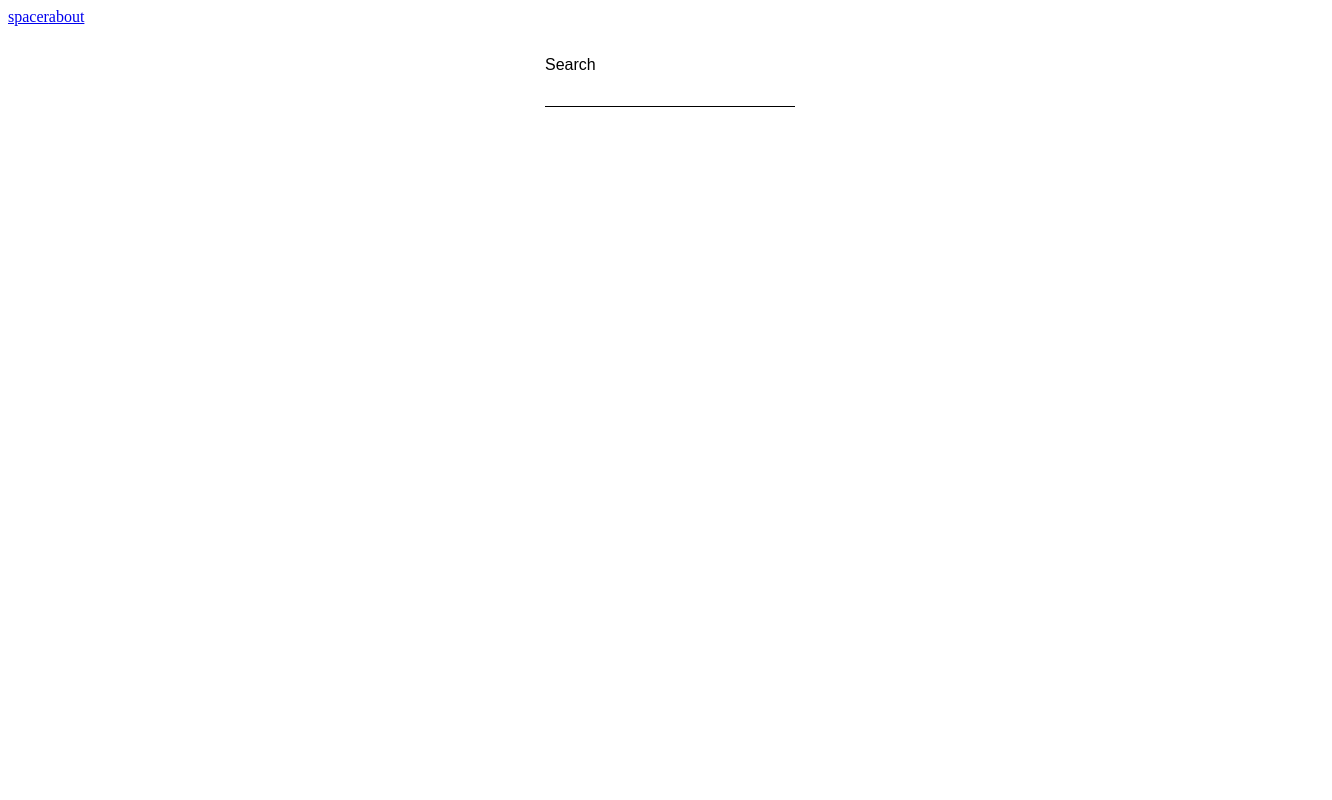
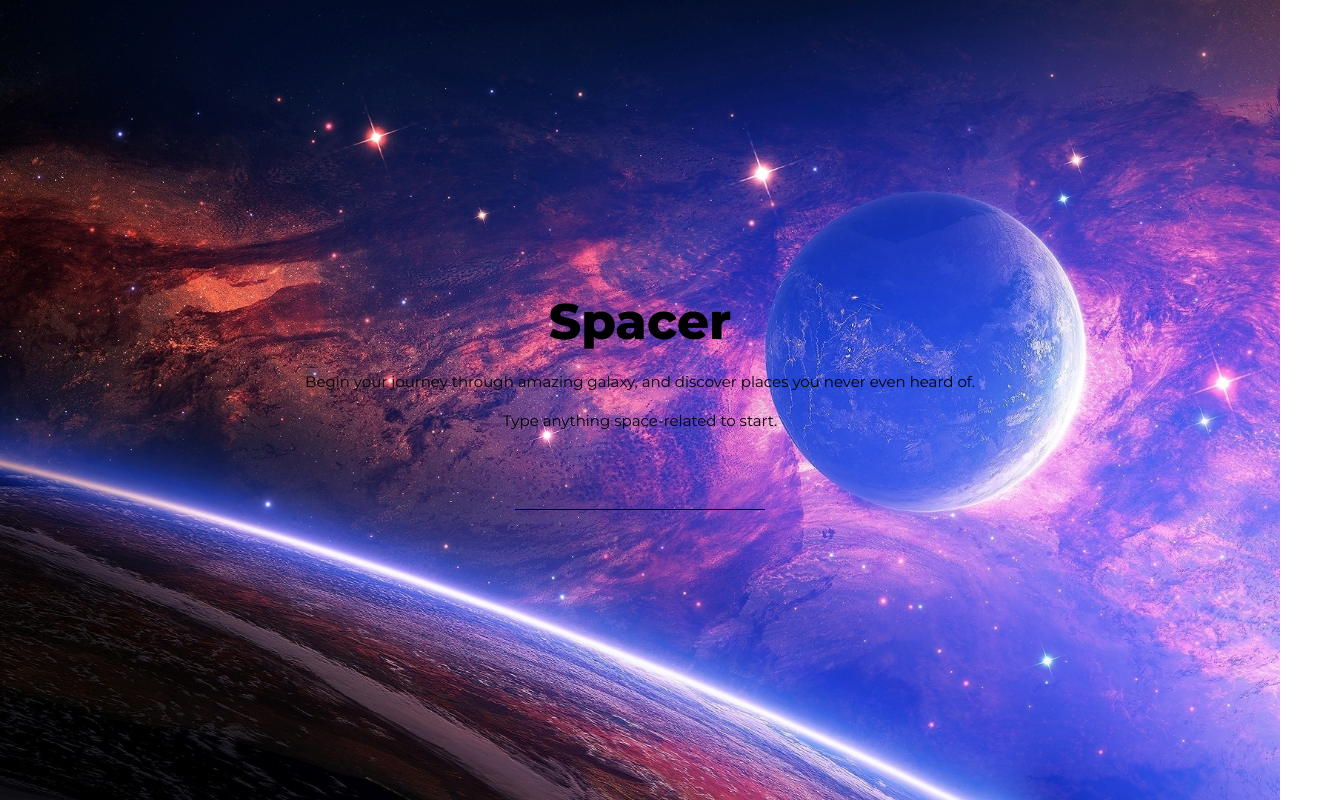
Before and after one commit to PiotrZdziarski/spacervue, a Vue app: page / in a window 1280 px wide. Shown: the whole page, 1332 px wide, since content can reach past the window. Built offline with nearby package versions, Linux system fonts and the light colour scheme.

Commit message:
Add basic styles

```diff
--- a/src/App.vue
+++ b/src/App.vue
@@ -1,14 +1,22 @@
 <template>
 <div class="app">
   <div class="nav">
-    <router-link to="/">spacer</router-link>
-    <router-link to="/about">about</router-link>
+<!--    <router-link to="/">spacer</router-link>
+    <router-link to="/about">about</router-link>-->
   </div>
   <router-view></router-view>
 </div>
 </template>
 
 
-<style lang="scss" scoped>
-
+<style lang="scss">
+  @import url('https://fonts.googleapis.com/css?family=Montserrat:300,400,600,800');
+  * {
+    box-sizing: border-box;
+  }
+  body {
+    margin: 0;
+    padding: 0;
+    font-family: Montserrat, sans-serif;
+  }
 </style>
--- /dev/null
+++ b/src/components/Claim.vue
@@ -0,0 +1,38 @@
+<template>
+    <div class="claimwrapper">
+        <h1 class="claim">Spacer</h1>
+        <p class="subclaim">
+            Begin your journey through amazing galaxy,
+            and discover places you never even heard of.
+        </p>
+        <p class="subclaim">
+            Type anything space-related to start.
+        </p>
+    </div>
+</template>
+
+<script>
+    export default {
+        name: "Claim"
+    }
+</script>
+
+<style lang="scss" scoped>
+    .claimwrapper {
+        display: flex;
+        text-align: center;
+        flex-direction: column;
+        justify-content: center;
+        align-items: center;
+    }
+
+    .claim {
+        font-size: 50px;
+        margin:0;
+    }
+
+    .subclaim {
+        margin: 20px 0 0 0;
+        font-size: 15px;
+    }
+</style>
--- /dev/null
+++ b/src/components/SearchInput.vue
@@ -0,0 +1,36 @@
+<template>
+    <div class="searchWrapper">
+        <input
+            id="search"
+            v-model="searchValue"
+            name="search"
+            @input="handleInput"
+        />
+    </div>
+</template>
+
+<script>
+    export default {
+        name: "SearchInput"
+    }
+</script>
+
+<style lang="scss" scoped>
+    .searchWrapper {
+        width: 250px;
+        margin-top: 50px;
+        display: flex;
+        flex-direction: column;
+    }
+
+    input {
+        height: 30px;
+        border: 0;
+        background: none;
+        border-bottom: 1px solid black;
+    }
+
+    label {
+        font-family: Montserrat, sans-serif;
+    }
+</style>
--- a/src/router.js
+++ b/src/router.js
@@ -1,7 +1,6 @@
 import Vue from 'vue';
 import Router from 'vue-router';
 import Home from './views/Search.vue';
-import About from './views/About.vue';
 
 Vue.use(Router);
 
@@ -12,10 +11,5 @@
       name: 'home',
       component: Home,
     },
-    {
-      path: '/about',
-      name: 'about',
-      component: About,
-    },
   ],
 });
--- a/src/views/About.vue
+++ /dev/null
@@ -1,5 +0,0 @@
-<template>
-  <div class="about">
-    <h1>This is an about page</h1>
-  </div>
-</template>
--- a/src/views/Search.vue
+++ b/src/views/Search.vue
@@ -1,19 +1,7 @@
 <template>
    <div class="wrapper">
-        <div class="search">
-            <label for="search">Search</label>
-            <input
-               id="search"
-               v-model="searchValue"
-               name="search"
-               @input="handleInput"
-            />
-            <ul>
-                <li v-for="item in results" :key="item.data[0].nasa_id">
-                    <p>{{ item.data[0].description}} </p>
-                </li>
-            </ul>
-        </div>
+       <Claim/>
+       <search-input/>
    </div>
 </template>
 
@@ -22,10 +10,16 @@
 
 const API = 'https://images-api.nasa.gov/search';
 import debounce from 'lodash.debounce';
+import Claim from "@/components/Claim";
+import SearchInput from "@/components/SearchInput";
 
 export default {
    name: 'Search',
-   data() {
+    components: {
+        Claim,
+        SearchInput
+    },
+    data() {
        return {
            searchValue: '',
            results: [],
@@ -50,24 +44,13 @@
         display: flex;
         margin:0;
         width: 100%;
+        height: 100vh;
         padding: 30px;
         flex-direction: column;
         align-items: center;
-    }
-
-    .search {
-        width: 250px;
-        display: flex;
-        flex-direction: column;
-    }
-
-    input {
-        height: 30px;
-        border: 0;
-        border-bottom: 1px solid black;
-    }
-
-    label {
-        font-family: Montserrat, sans-serif;
+        justify-content: center;
+        background-image: url("../assets/background.jpg");
+        background-repeat: no-repeat;
+        background-size: cover;
     }
 </style>
```
Also changed, not shown: src/assets/logo.png (deleted).
